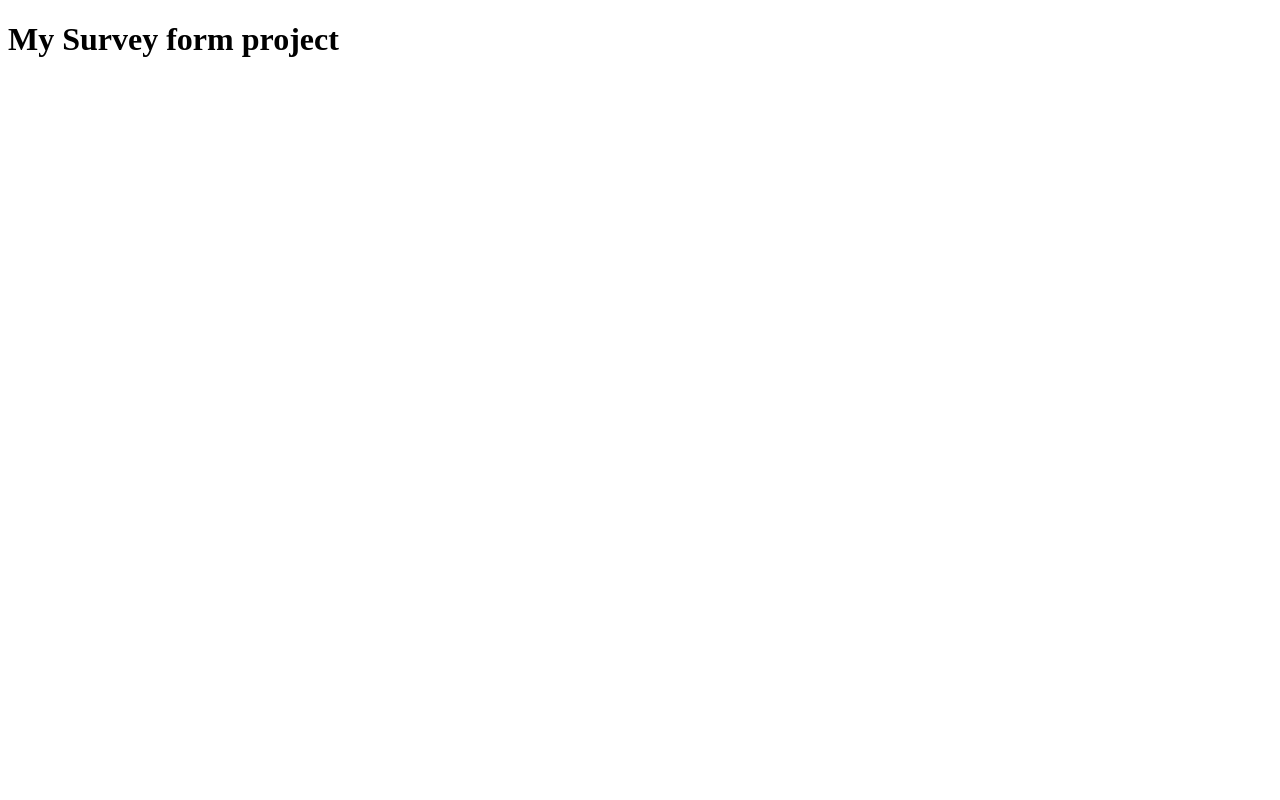
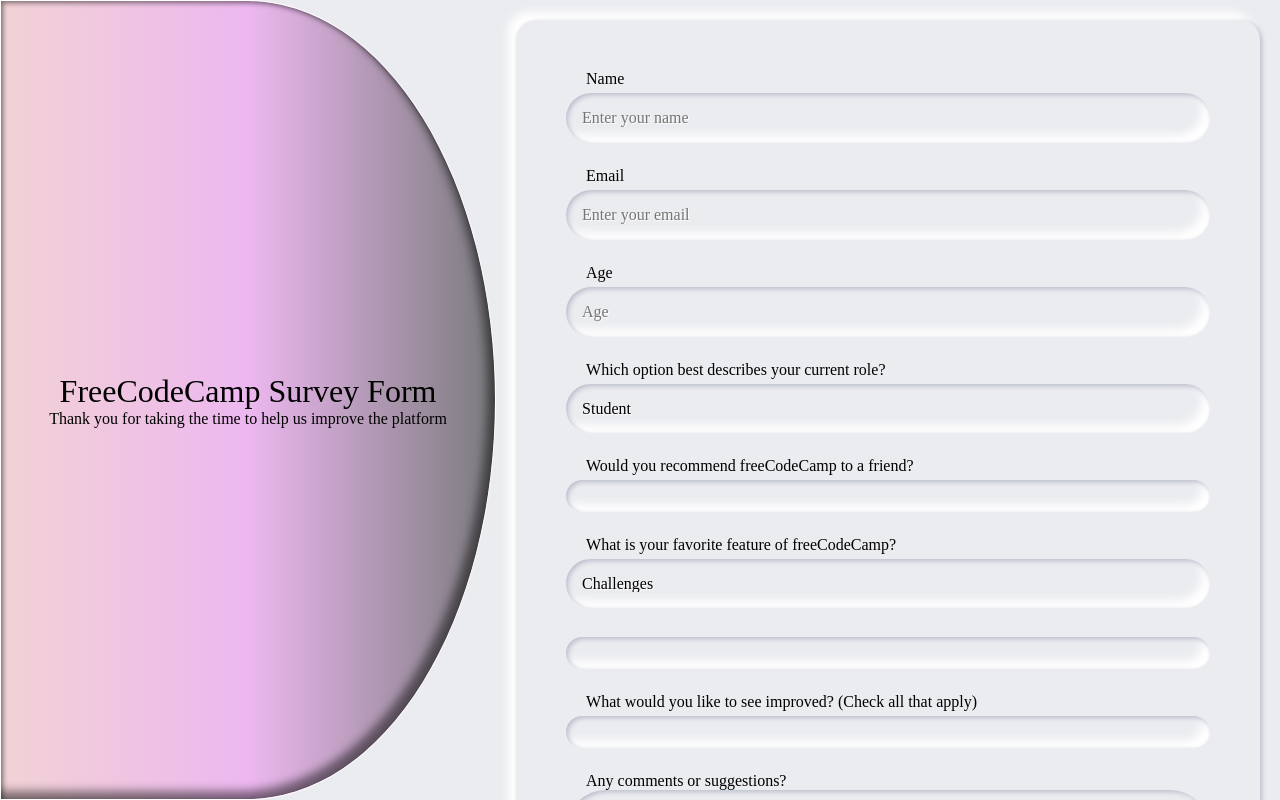
Before and after one commit to Saintrick-FM/Survey_form_freecodecamp, a plain HTML site: page index.html in a window 1280 px wide. Drawn offline with Linux system fonts and the light colour scheme; some packages are replaced by stand-ins of ours; a script that the page names is missing; a web font is replaced by a local one.

Commit message:
Add html and css rules by using neumorphism design

```diff
--- a/index.html
+++ b/index.html
@@ -6,13 +6,97 @@
     <meta http-equiv='X-UA-Compatible' content='IE=edge'>
     <title>Survey form freecodecamp</title>
     <meta name='viewport' content='width=device-width, initial-scale=1'>
+    <link href="https://fonts.googleapis.com/css2?family=Patua+One&display=swap" rel="stylesheet">
     <link rel='stylesheet' type='text/css' media='screen' href='main.css'>
-    <script src='main.js'></script>
 </head>
 
 <body>
-    <h1>My Survey form project</h1>
+    <div id="main">
 
+        <div id="part_left">
+            <h1 id="title"> FreeCodeCamp Survey Form </h1>
+            <p id="description"> Thank you for taking the time to help us improve the platform</p>
+        </div>
+
+        <div id="part_right">
+
+            <form id="survey-form" action="">
+
+                <div class="label_and_input">
+                    <label for="name" id="name-label" class="label">Name</label>
+                    <input id="name" name="name" placeholder="Enter your name" required type="text">
+                </div>
+
+                <div class="label_and_input">
+                    <label for="email" id="email-label" class="label">Email</label>
+                    <input id="email" name="email" placeholder="Enter your email " required type="email">
+                </div>
+
+                <div class="label_and_input">
+                    <label for="number" id="number-label" class="label">Age</label>
+                    <input id="number" name="age" placeholder="Age" required type="number">
+                </div>
+
+                <div class="label_and_input">
+                    <label for="occupation" class="label">Which option best describes your current role?</label>
+                    <select name="occupation" id="occupation">
+
+                            <option >Student</option>
+                            <option> Full Time Job</option>
+                            <option>Full Time Learner</option>
+                            <option>Prefer not to say</option>
+                            <option>Other</option>
+
+                        </select>
+                </div>
+
+                <div class="label_and_input">
+                    <label for="recommand_freecodecamp" class="label">Would you recommend freeCodeCamp to a friend?</label>
+                    <input id="name" required type="radio">
+                </div>
+
+                <div class="label_and_input">
+                    <label for="favorite_feature" class="label">What is your favorite feature of freeCodeCamp?</label>
+                    <select name="favorite_feature" id="favorite_feature">
+
+                            <option >Challenges</option>
+                            <option>Projects</option>
+                            <option>Community</option>
+                            <option>Open Source</option>
+
+
+                        </select>
+                </div>
+
+                <div class="label_and_input">
+                    <label for="name" class="label"></label>
+                    <input id="name" required type="checkbox">
+                </div>
+
+                <div class="label_and_input">
+                    <label for="improvements" class="label">What would you like to see improved? <span>(Check all that apply)</span> </label>
+                    <input id="improvements" required type="checkbox">
+                </div>
+
+                <div>
+
+
+                    <label for="comments" class="label">Any comments or suggestions?</label>
+                    <textarea name="comments" id="comments" cols="30" id="comments" rows="10"></textarea>
+                </div>
+                <button type="submit"> Submit</button>
+
+
+            </form>
+
+        </div>
+
+    </div>
+
+
+    <script src="https://cdn.jsdelivr.net/gh/cferdinandi/smooth-scroll@15.0.0/dist/smooth-scroll.polyfills.min.js"></script>
+    <script src="https://cdn.freecodecamp.org/testable-projects-fcc/v1/bundle.js"></script>
+    <script src='main.js'></script>
 </body>
 
 </html>
--- a/main.css
+++ b/main.css
@@ -0,0 +1,135 @@
+* {
+    margin: 0;
+    padding: 0;
+    font-family: Patua One;
+    font-weight: 200;
+}
+
+
+/*
+
+
+body {
+    padding: 0px;
+    padding-left: 0px;
+    padding-right: 0px;
+    padding-bottom: 0px;
+    background: linear-gradient(90deg, rgb(64, 0, 0), violet, black);
+    font-family: 'Times New Roman', Times, serif;
+    font-size: 1.3em;
+    height: 100vh;
+}*/
+
+#main {
+    /* background-image: url("images/pexels-paul-basel-2208967.jpg") */
+    display: flex;
+    height: 100vh;
+    overflow: hidden;
+    background-color: #ebecf0;
+}
+
+#part_left {
+    background: linear-gradient(90deg, rgba(249, 184, 184, 0.5), rgba(238, 130, 238, 0.5), rgba(10, 10, 10, 0.5));
+    display: flex;
+    flex-direction: column;
+    justify-content: center;
+    /*permet de recentrer les éléments de la ligne au centre sur l'axe x(à l'horizontal)*/
+    align-items: center;
+    width: 40%;
+    border: solid 1px white;
+    border-bottom-right-radius: 50%;
+    border-top-right-radius: 50%;
+    justify-items: center;
+    /*permet de recentrer les éléments de la ligne au centre sur l'axe y(à la verticale)*/
+    box-shadow: inset 2px 2px 5px rgba(10, 10, 10, 0.5), inset -8px -8px 10px rgba(10, 10, 10, 0.5);
+    box-sizing: border-box;
+    transition: all 0.2s ease-in-out;
+    appearance: none;
+}
+
+#title {
+    padding: 0 20px;
+}
+
+#description {
+    padding: 0 20px;
+}
+
+#part_right {
+    padding: 20px;
+    width: 60%;
+    overflow-y: scroll;
+    background-color: #ebecf0;
+    outline: 0;
+    border: 0;
+}
+
+button,
+input,
+select {
+    border: 0;
+    outline: 0;
+    font-size: 16px;
+    border-radius: 320px;
+    padding: 16px;
+    background-color: #ebecf0;
+    text-shadow: 1px 1px 0 #fff;
+}
+
+textarea {
+    border: 0;
+    outline: 0;
+    font-size: 16px;
+    border-radius: 40px;
+    padding: 16px;
+    background-color: #ebecf0;
+    text-shadow: 1px 1px 0 #fff;
+}
+
+input,
+textarea,
+select {
+    margin-bottom: 24px;
+    box-shadow: inset 2px 2px 5px #babecc, inset -8px -8px 10px #fff;
+    width: 100%;
+    box-sizing: border-box;
+    transition: all 0.2s ease-in-out;
+    appearance: none;
+}
+
+input:focus {
+    box-shadow: inset 1px 1px 2px #babecc, inset -1px -1px 2px #fff;
+}
+
+textarea:focus {
+    box-shadow: inset 1px 1px 2px #babecc, inset -1px -1px 2px #fff;
+}
+
+button {
+    color: #61677c;
+    box-shadow: -5px -5px 20px #fff, 5px 5px 20px #babecc;
+    transition: all 0.2s ease-in-out;
+    cursor: pointer;
+    font-weight: 600;
+}
+
+#survey-form {
+    padding: 50px;
+    border-radius: 20px;
+    margin-bottom: 24px;
+    box-shadow: 2px 2px 5px #babecc, -8px -8px 10px #fff;
+    width: 100%;
+    box-sizing: border-box;
+    transition: all 0.2s ease-in-out;
+    appearance: none;
+}
+
+.label_and_input {
+    display: flex;
+    flex-direction: column;
+    justify-content: flex-start;
+}
+
+.label {
+    padding: 0 0 5px 20px;
+}
```
